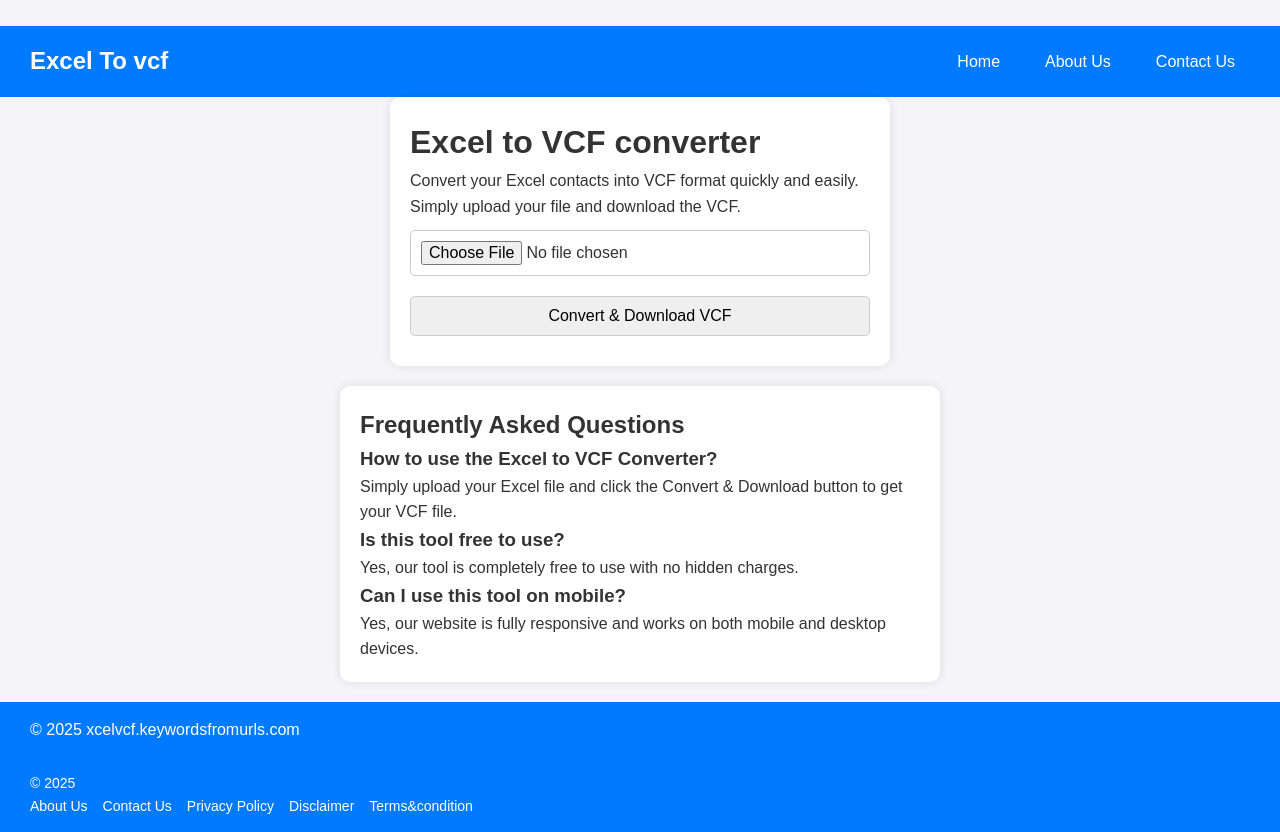
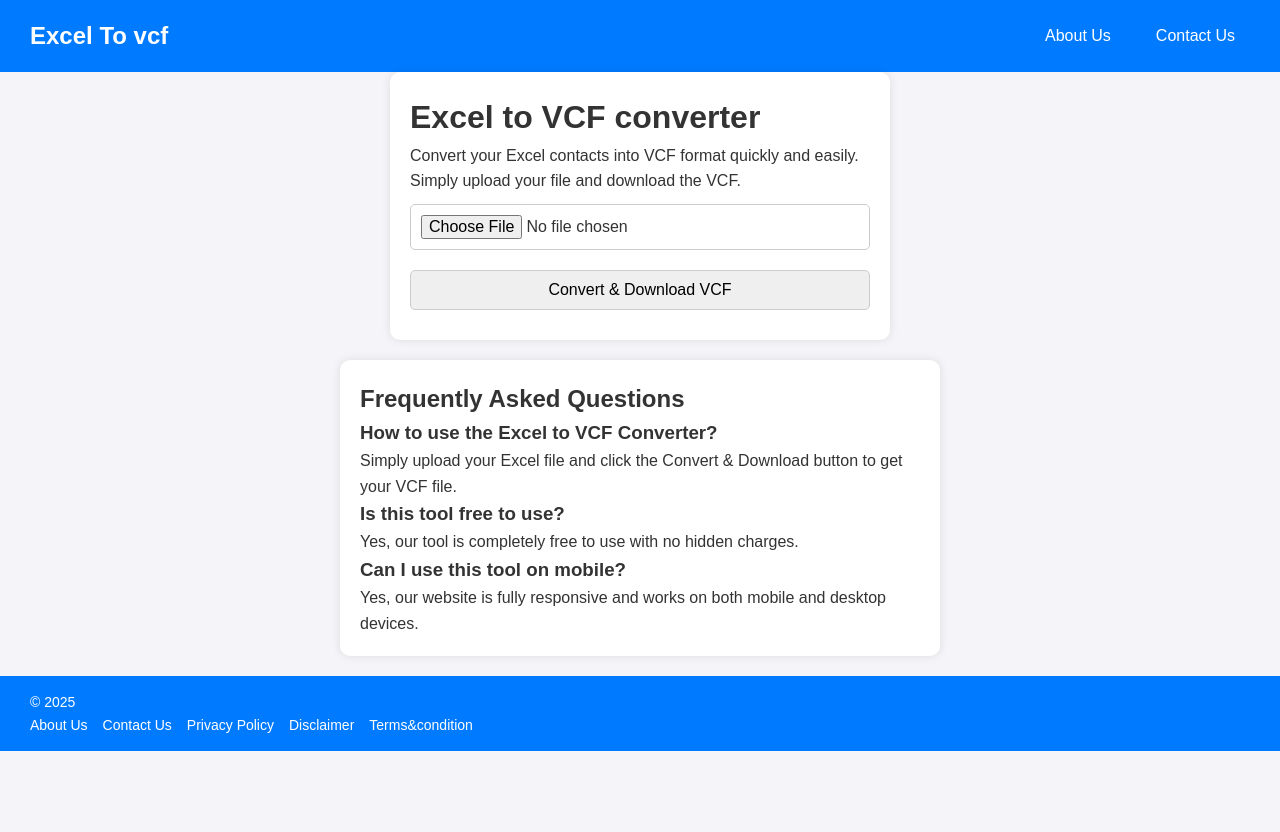
Before and after one commit to syedismailmedia/xcelvcf, a plain HTML site: page index.html in a window 1280 px wide. After the commit the page ends 800 px from the top, so only its background shows below. Drawn offline with Linux system fonts and the light colour scheme.

Commit message:
index.html

```diff
--- a/index.html
+++ b/index.html
@@ -265,12 +265,10 @@
 </script>
 
 </head>
-<br>
 <body>
  <header class="header">
         <div class="logo">Excel To vcf </div>
         <nav>
-            <a href="https://keywordsfromurls.com/">Home</a>
               <a href="" target="_blank">About Us</a>
             <a href="" target="_blank">Contact Us</a>
             </nav>
@@ -292,9 +290,7 @@
         <p>Yes, our website is fully responsive and works on both mobile and desktop devices.</p>
     </div>
 
-    <div class="footer">
-        <span>&copy; 2025 xcelvcf.keywordsfromurls.com</span>
-    </div>
+
 
     <script>
         function convertToVCF() {
```
